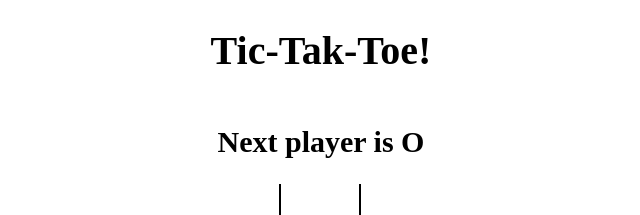
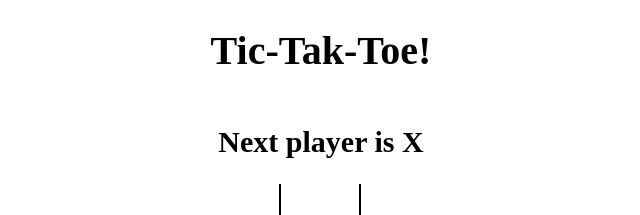
Before and after one commit to Aniket190/tiktactoe, a React (Vite) app: page / in a window 1280 px wide. Shown: the top 215 px of the page, without its empty margins (319-959 px from the left). Built offline with nearby package versions, Linux system fonts and the light colour scheme.

Commit message:
transform state to history arrray

```diff
--- a/src/App.js
+++ b/src/App.js
@@ -5,30 +5,43 @@
 
 
 const App = () => {
-  const [board, setBoard]= useState(Array(9).fill(null));
-  const [isXNext, setIsXNext]= useState(false);
 
-  const winner= calculateWinner(board);
 
-  const message =winner? `Winner is ${winner}`:`Next player is ${isXNext ? 'X' : 'O'}`;
+  const [history ,setHistory ]=useState([{board:Array(9).fill(null), isXNext:true}]);
+
+  const [currentMove ,setCurrentMove]=useState(0);
+
+  const current = history[currentMove];
+
+  console.log(history)
+
+  const winner= calculateWinner(current.board);
+
+  const message =winner? `Winner is ${winner}`:`Next player is ${current.isXNext ? 'X' : 'O'}`;
 
   const handleSquareClick = (position) =>{
-     if(board[position] || winner)
+     if(current.board[position] || winner)
          return;
 
 
-     setBoard(prev => {
-       return prev.map((square,pos)=>{
+     setHistory(prev => {
+
+      const last =prev[prev.length-1];
+
+      const newBoard= last.board.map((square,pos)=>{
           if(pos === position)
             {
-               return isXNext ? 'X' : 'O' ;
+               return last.isXNext ? 'X' : 'O' ;
             }
           return square;
       });
+
+      return prev.concat({board:newBoard, isXNext: !last.isXNext})
+
+
     });
 
-      setIsXNext(prev => !prev)
-
+    setCurrentMove(prev=> prev+1)
 
   }
 
@@ -36,7 +49,7 @@
      <div className="app">
     <h1>Tic-Tak-Toe!</h1>
     <h2>{message}</h2>
-    <Board board={board} handleSquareClick={handleSquareClick}/>
+    <Board board={current.board} handleSquareClick={handleSquareClick}/>
   </div>
 );
 }
```
